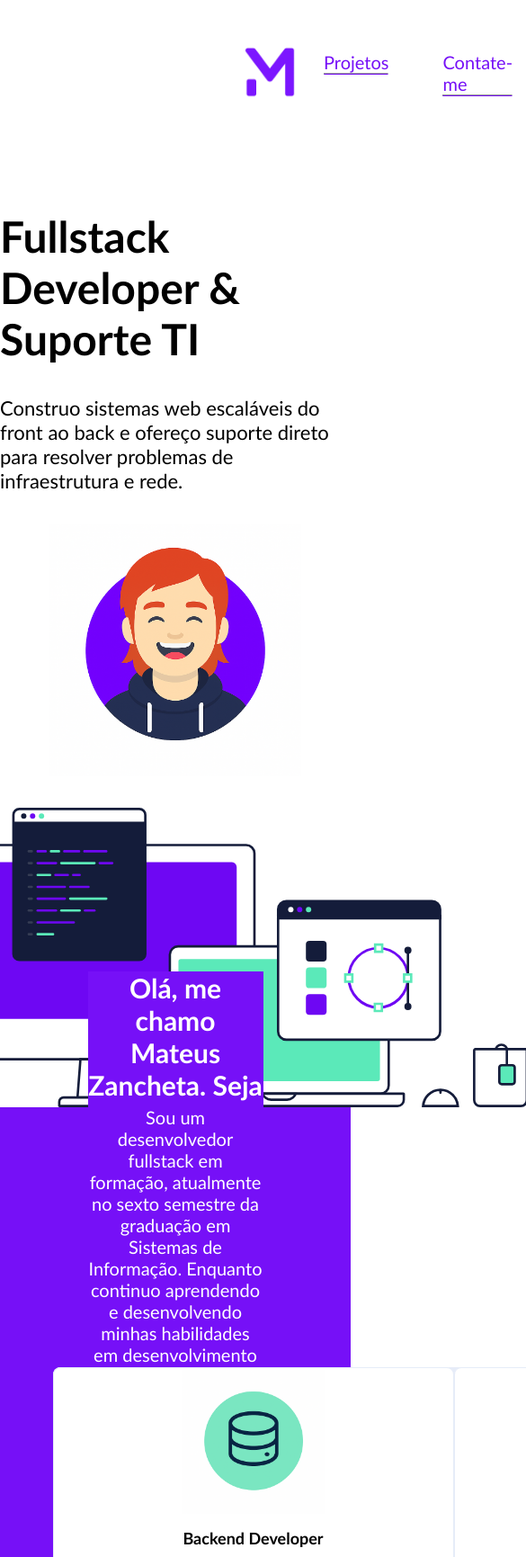
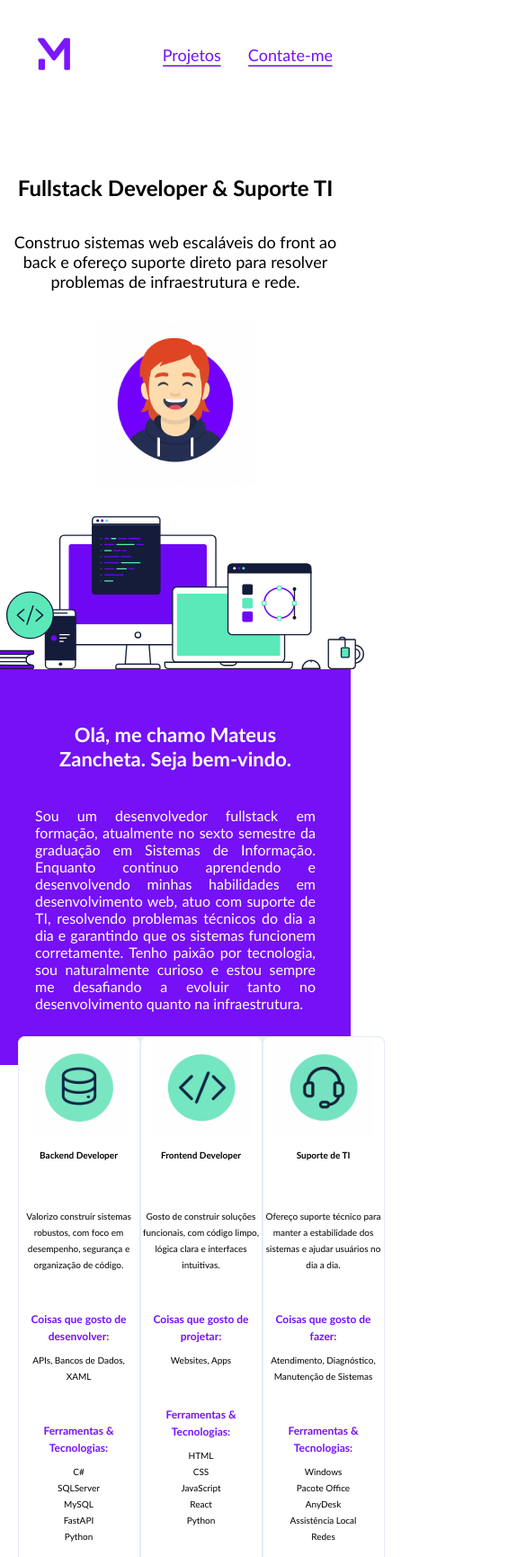
Before and after one commit to MateusZanchetaDev/Portfolio, a plain HTML site: page index.html in a window 390 px wide. Shown: the top 1731 px of the page at 90% size, 585 px wide, since content can reach past the window. Drawn offline with Linux system fonts and the light colour scheme.

Commit message:
Adicionando media query

```diff
--- a/css/contate-me-home.css
+++ b/css/contate-me-home.css
@@ -24,14 +24,16 @@ section p {
   color: #747A87;
 }
 
-form input, textarea {
+form input,
+textarea {
   width: 320px;
   height: 40px;
   border: 1px solid #E6ECF8;
   border-radius: 6px;
 }
 
-textarea, input {
+textarea,
+input {
   padding-left: 10px;
 }
 
@@ -57,3 +59,10 @@ textarea {
   padding-top: 10px;
   resize: none;
 }
+
+@media only screen and (max-width: 450px) {
+
+  h1 {
+    font-size: 26px;
+  }
+}
--- a/css/contate-me-navbar.css
+++ b/css/contate-me-navbar.css
@@ -15,8 +15,8 @@ nav {
 }
 
 nav div {
-    display: flex;
-    gap: 60px;
+  display: flex;
+  gap: 60px;
 }
 
 nav img {
@@ -33,14 +33,33 @@ hr {
   border-bottom: 1px solid #7610F7;
 }
 
-@media only screen and (max-width: 1340px) {
+@media only screen and (max-width: 1340px) {}
+
+@media only screen and (max-width: 1024px) {}
+
+@media only screen and (max-width: 450px) {
+  * {
+    padding: 0px;
+    margin: 0px;
+    background-color: #FFFFFF;
+    font-family: 'Trebuchet MS', 'Lucida Sans Unicode', 'Lucida Grande', 'Lucida Sans', Arial, sans-serif;
+  }
+
+  nav {
+    display: flex;
+    justify-content: space-between;
+    align-items: center;
+    border-bottom: 1px solid #E6ECF8;
+    padding: 20px;
+    margin: 0px 0px;
+  }
+
+  nav img {
+    width: 100px;
+  }
+
+  nav div:nth-child(2) {
+    margin-left: 35%;
+  }
 
 }
-
-@media only screen and (max-width: 1024px) {
-
-}
-
-@media only screen and (max-width: 450px) {
-
-}
--- a/css/footer.css
+++ b/css/footer.css
@@ -22,12 +22,17 @@ footer img {
   width: 100px;
 }
 
-footer section, footer a, footer i, footer h4, footer div, footer img {
+footer section,
+footer a,
+footer i,
+footer h4,
+footer div,
+footer img {
   background-color: #7610F7;
 }
 
 footer div {
-    padding-bottom: 50px;
+  padding-bottom: 50px;
 }
 
 #redes a {
@@ -48,3 +53,15 @@ footer i:hover {
   background-color: white;
   color: #7610F7;
 }
+
+
+@media screen and (max-width: 450px) {
+
+  footer h4 {
+    font-size: 20px;
+  }
+
+  footer div:nth-child(2) {
+    width: 50%;
+  }
+}
--- a/css/home.css
+++ b/css/home.css
@@ -1,11 +1,10 @@
-.dev-body :nth-child(1){
+.dev-body :nth-child(1) {
   display: flex;
   padding-top: 35px;
   justify-content: center;
-
 }
 
-.dev-body div{
+.dev-body div {
   display: flex;
   justify-content: center;
 }
@@ -14,11 +13,11 @@
   width: 280px;
 }
 
-.dev-body h1{
+.dev-body h1 {
   font-size: 48px;
 }
 
-.dev-body p{
+.dev-body p {
   font-size: 22px;
 }
 
@@ -37,7 +36,8 @@
   height: 620px;
 }
 
-.dev-body-informations h1, .dev-body-informations p{
+.dev-body-informations h1,
+.dev-body-informations p {
   color: white;
   background-color: #7610F7;
 }
@@ -82,7 +82,8 @@
   height: 160px;
 }
 
-.dev-skills h1,.dev-skills p {
+.dev-skills h1,
+.dev-skills p {
   margin: 10px 0px 40px;
   font-size: 18px;
   line-height: 35px;
@@ -128,14 +129,97 @@
   font-size: 18px;
 }
 
-@media only screen and (max-width: 1340px) {
+@media only screen and (max-width: 1340px) {}
 
-}
-
-@media only screen and (max-width: 1024px) {
-
-}
+@media only screen and (max-width: 1024px) {}
 
 @media screen and (max-width: 450px) {
+  .dev-body :nth-child(1) {
+    padding-top: 35px;
+  }
 
+  .dev-body img:nth-child(1) {
+    width: 180px;
+  }
+
+  .dev-body h1 {
+    font-size: 24px;
+  }
+
+  .dev-body p {
+    text-align: center;
+    font-size: 18px;
+  }
+
+  .dev-body #devices {
+    display: flex;
+    width: 420px;
+  }
+
+  .dev-body-informations {
+    height: 440px;
+  }
+
+  .dev-body-informations h1 {
+    margin-top: 0px;
+    font-size: 22px;
+  }
+
+  .dev-body-informations div {
+    width: 80%;
+    background-color: #7610F7;
+  }
+
+  .dev-body-informations p {
+    text-align: justify;
+    margin-top: 40px;
+    font-size: 16px;
+  }
+
+  .dev-skills {
+    left: 5%;
+    top: 72rem;
+  }
+
+  .dev-skills div {
+    width: 130px;
+    height: 680px;
+  }
+
+  .dev-skills img {
+    width: 110px;
+    height: 110px;
+  }
+
+  .dev-skills h1,
+  .dev-skills p {
+    margin: 10px 0px 40px;
+    font-size: 10px;
+    line-height: 18px;
+  }
+
+  .dev-skills strong {
+    font-size: 12px;
+  }
+
+  #title-project {
+    margin-top: 150%;
+    text-align: center;
+  }
+
+  #title-project p {
+    font-size: 20px;
+  }
+
+  .container-projects {
+    margin-top: 100px;
+  }
+
+  .descripition-project img {
+    width: 140px;
+  }
+
+  .descripition-project p {
+    font-size: 16px;
+  }
 }
--- a/css/nav-bar.css
+++ /dev/null
@@ -1,93 +0,0 @@
-* {
-  padding: 0px;
-  margin: 0px;
-  background-color: #121212;
-  font-family: 'Trebuchet MS', 'Lucida Sans Unicode', 'Lucida Grande', 'Lucida Sans', Arial, sans-serif;
-}
-
-header {
-  padding-bottom: 8%;
-}
-
-ul {
-  display: flex;
-  margin-top: 60px;
-  color: #808080;
-  padding-left: 12%;
-}
-
-li {
-  list-style: none;
-  font-size: 28px;
-}
-
-header a {
-  color: grey;
-  margin-right: 140px;
-  text-decoration: none;
-  border-bottom: 2px solid grey;
-  transition: .3s;
-}
-
-header a:hover {
-  border-bottom: 2px solid white;
-}
-
-@media only screen and (max-width: 1340px) {
-  header {
-    padding-bottom: 12%;
-  }
-
-  ul {
-    justify-content: space-evenly;
-    padding: 0%;
-  }
-
-  li {
-    font-size: 32px;
-  }
-
-  header a {
-    margin: 0px;
-  }
-}
-
-@media only screen and (max-width: 1024px) {
-  header {
-    padding-bottom: 12%;
-  }
-
-  ul {
-    justify-content: space-around;
-    padding: 0%;
-  }
-
-  li {
-    font-size: 26px;
-  }
-
-  header a {
-    margin-right: 0px;
-  }
-}
-
-@media only screen and (max-width: 450px) {
-  header {
-    padding-bottom: 8%;
-  }
-
-  ul {
-    display: flex;
-    padding: 0%;
-    justify-content: space-evenly;
-    margin-top: 60px;
-  }
-
-  li {
-    font-size: 22px;
-  }
-
-  header a {
-    margin-right: 0px;
-  }
-}
--- a/css/navbar.css
+++ b/css/navbar.css
@@ -46,5 +46,21 @@ hr {
 }
 
 @media only screen and (max-width: 450px) {
+  nav {
+    padding: 20px;
+    margin: 0px;
+  }
 
+  nav div {
+    display: flex;
+    gap: 30px;
+  }
+
+  nav img {
+    width: 80px;
+  }
+
+  nav a {
+    font-size: 18px;
+  }
 }
```
Lines whose indentation alone changed are shown as unchanged.
